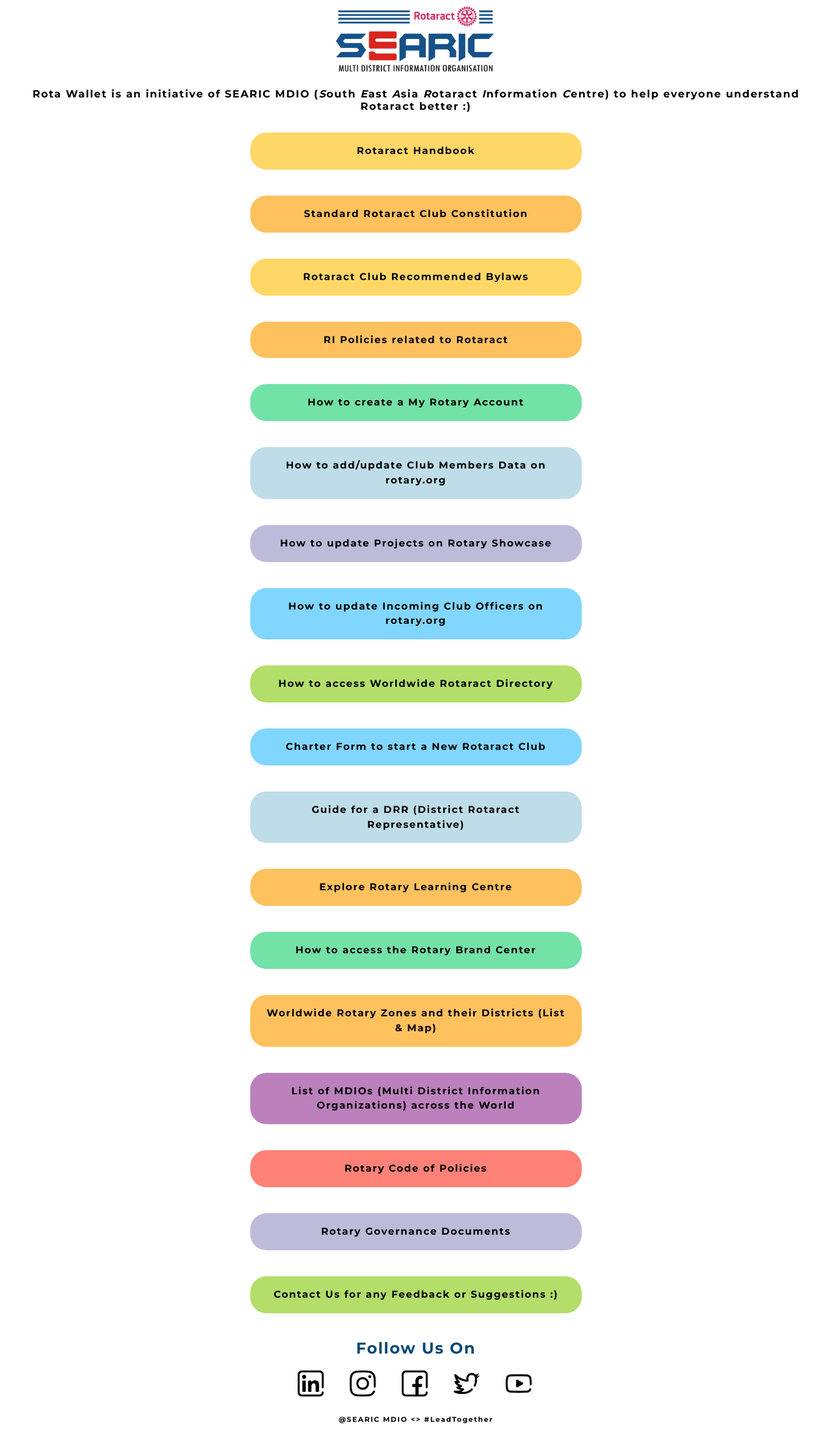
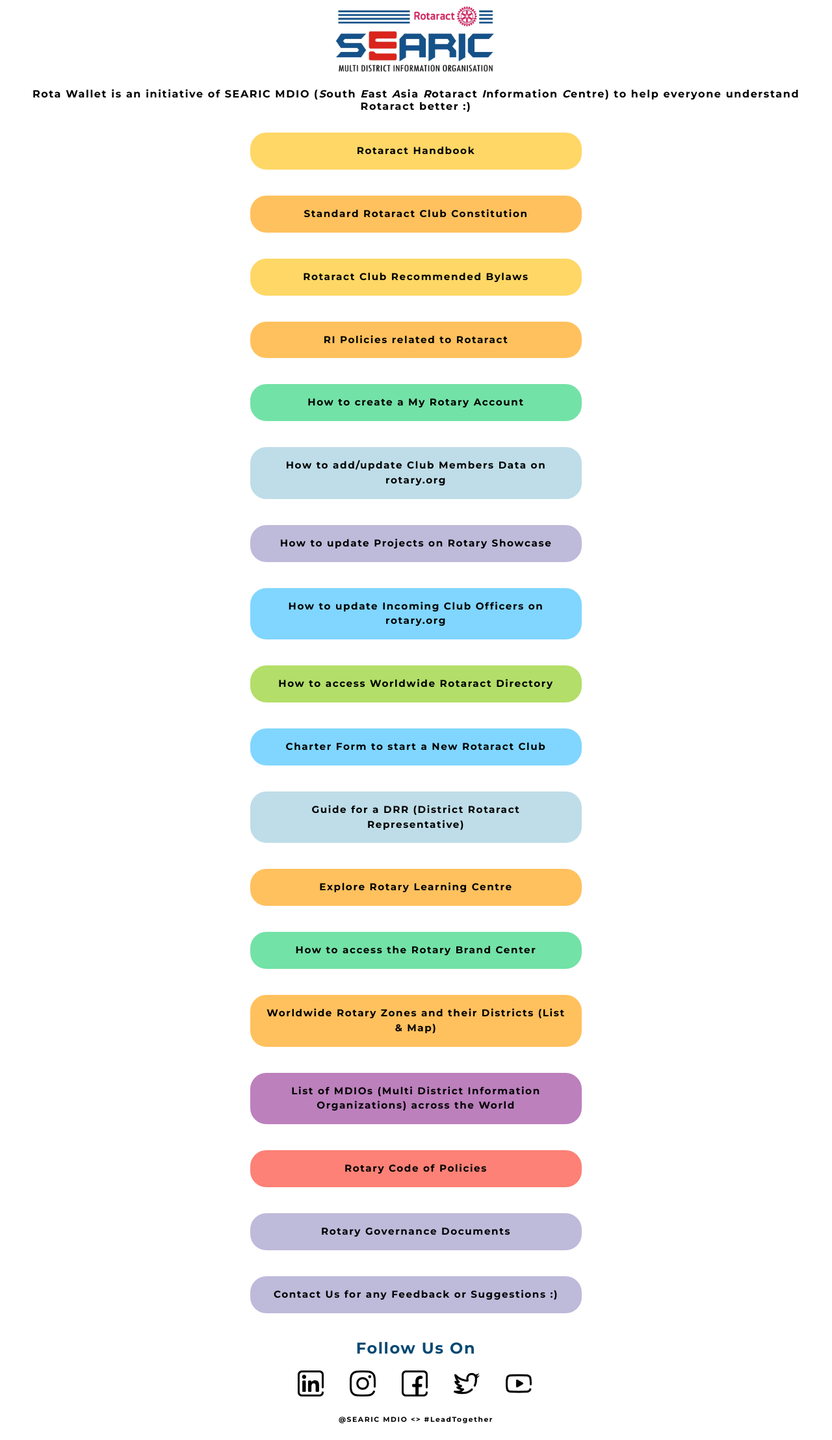
Before and after one commit to SEARICMDIO/RotaWallet, a Jekyll site: the page built from index.md, in a window 1280 px wide. Shown: the whole page at 65% size. Built offline with Jekyll 4.4.1, drawn with Linux system fonts in a browser that asks for light colours; a script that is not in the unit is left out.

Commit message:
Update RotaWallet - SEARIC MDIO “wallet”

```diff
--- a/_data/referrals.yml
+++ b/_data/referrals.yml
@@ -62,7 +62,7 @@
     color: lightgrayish-blue
   - title: Contact Us for any Feedback or Suggestions :)
     url: https://forms.gle/y7cdWGrSvLcMhmzGA
-    color: soft-green
+    color: lightgrayish-blue
 body: "**Rota Wallet** is an initiative of **SEARIC MDIO** (*S*outh *E*ast
   *A*sia *R*otaract *I*nformation *C*entre) to help everyone understand Rotaract
   better :)"
```
